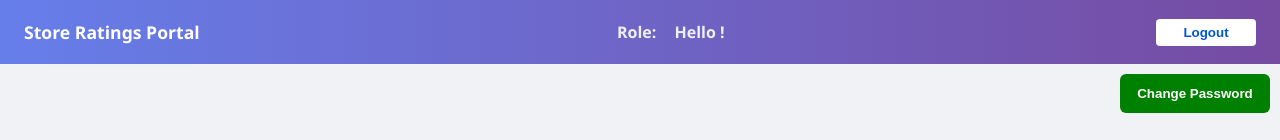
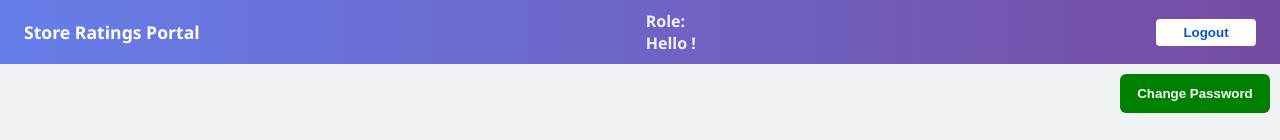
Before and after one commit to srishanthpatel/Store_Rating_Portal, a React (Create React App) app in the folder Client/: page /user/stores in a window 1280 px wide. Shown: the top 140 px of the page. Built offline with nearby package versions, Linux system fonts and the light colour scheme; no server answers.

Commit message:
Update styles.css

```diff
--- a/Client/src/styles.css
+++ b/Client/src/styles.css
@@ -130,6 +130,10 @@ tbody tr:hover { background: #f1f1f1; }
   position: fixed; inset: 0;
   background: rgba(0,0,0,0.4);
 }
+.rolealign{
+  display:flex;
+  flex-direction: column;
+}
 .btnalign{
   display: flex;
   align-items: flex-end;
```
